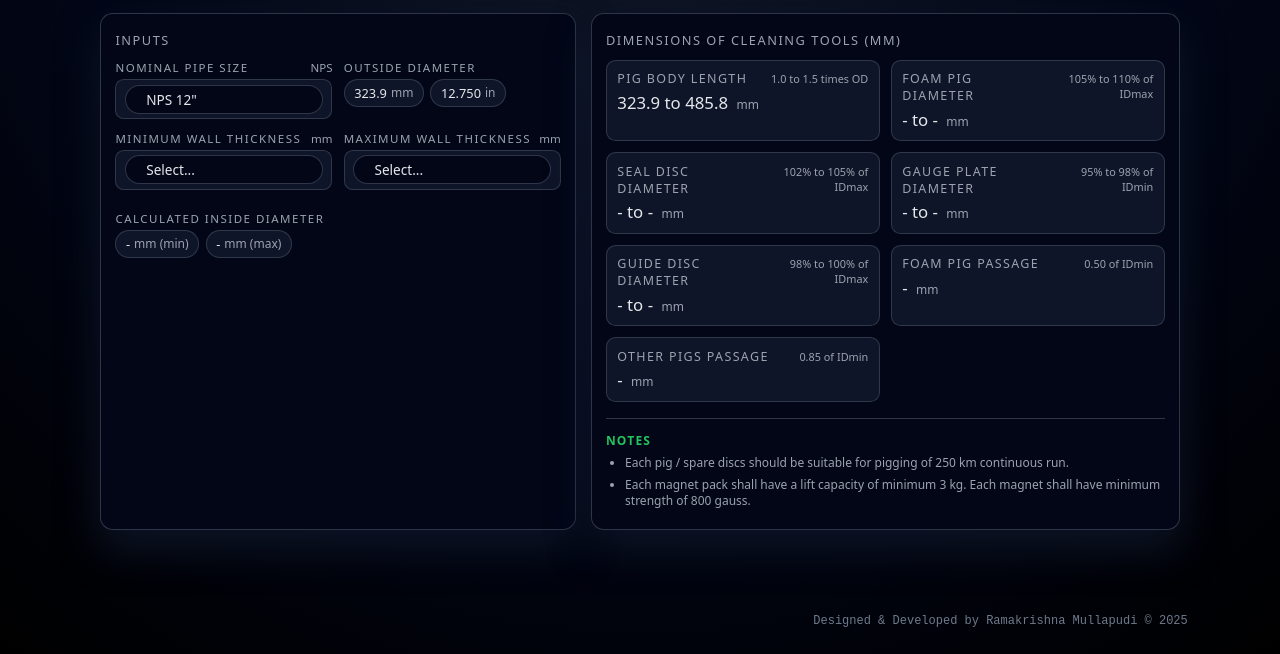
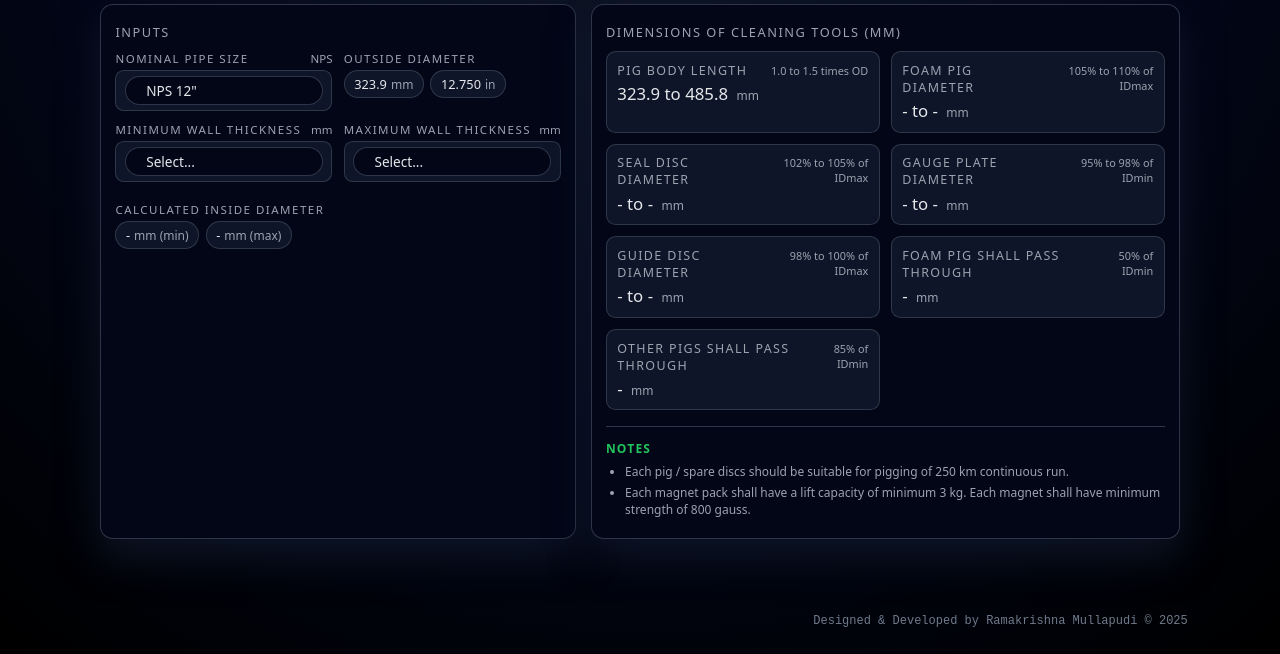
Before and after one commit to pipeliner-tools/pig-sizing, a plain HTML site: page index.html in a window 1280 px wide. Shown: the part 146-800 px from the top of the page. Drawn offline with Linux system fonts and the light colour scheme.

Commit message:
Update index.html

```diff
--- a/index.html
+++ b/index.html
@@ -516,8 +516,8 @@
           <!-- Row 4: Pass Capabilities -->
           <div class="metric">
             <div class="metric-head">
-              <span class="metric-title">Foam PIG Passage</span>
-              <span class="metric-tag">0.50 of IDmin</span>
+              <span class="metric-title">Foam PIG Shall Pass Through</span>
+              <span class="metric-tag">50% of IDmin</span>
             </div>
             <div class="metric-value">
               <span id="passFoam">-</span>
@@ -527,8 +527,8 @@
 
           <div class="metric">
             <div class="metric-head">
-              <span class="metric-title">Other PIGs Passage</span>
-              <span class="metric-tag">0.85 of IDmin</span>
+              <span class="metric-title">Other PIGs Shall Pass Through</span>
+              <span class="metric-tag">85% of IDmin</span>
             </div>
             <div class="metric-value">
               <span id="passOther">-</span>
```
